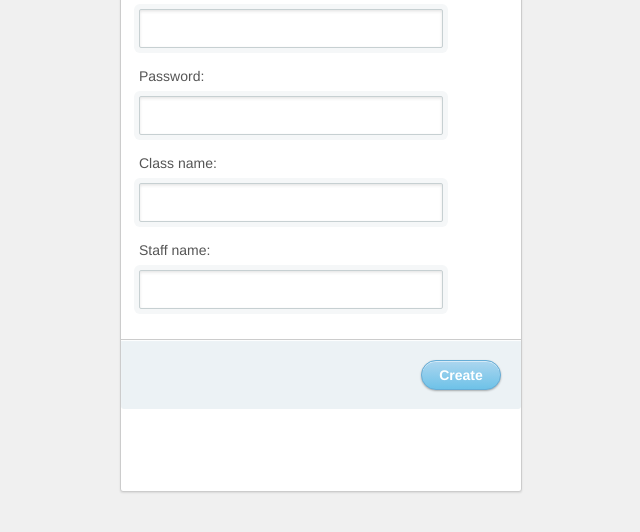
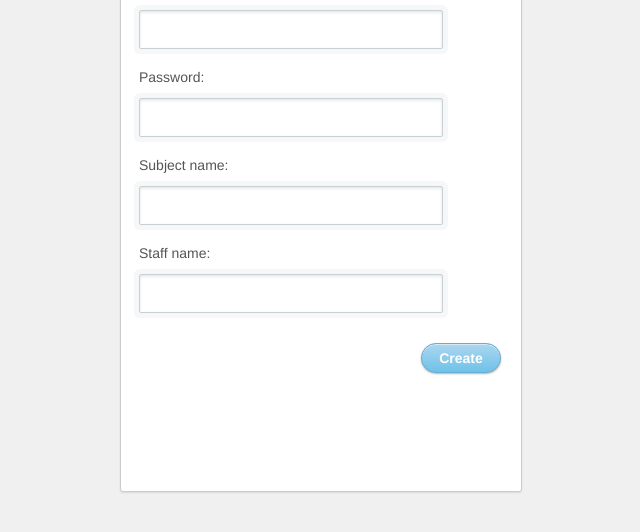
Before and after one commit to igokulganesh/R-WE, a plain HTML site: page create_class.html in a window 1280 px wide. Shown: the part 240-772 px from the top of the page, without its empty margins (350-990 px from the left). Drawn offline with Linux system fonts and the light colour scheme.

Commit message:
Update create_class.html

```diff
--- a/create_class.html
+++ b/create_class.html
@@ -1,11 +1,12 @@
-<!DOCTYPE html PUBLIC "-//W3C//DTD XHTML 1.0 Transitional//EN" "http://www.w3.org/TR/xhtml1/DTD/xhtml1-transitional.dtd">
-<html xmlns="http://www.w3.org/1999/xhtml">
+<!DOCTYPE html>
+
 <head>
 <meta http-equiv="Content-Type" content="text/html; charset=UTF-8" />
-<title>Untitled Document</title>
+<title>Signup Teachers</title>
 <style>
 /* Basics */
-html, body {
+html, body
+{
     width: 100%;
     height: 100%;
     font-family: "Helvetica Neue", Helvetica, sans-serif;
@@ -13,7 +14,9 @@ html, body {
     -webkit-font-smoothing: antialiased;
     background: #f0f0f0;
 }
-#container {
+
+#container
+{
     position: fixed;
     width: 400px;
     height: 600px;
@@ -143,13 +146,12 @@ input[type=submit]:active {
             <input type="text" id="username" name="username">
             <label for="password">Password:</label>
             <input type="password" id="password" name="password">
-            <label for="class_name">Class name:</label>
-            <input type="text" id="class_name" name="class_name">
+            <label for="SubjectName">Subject name:</label>
+            <input type="text" id="SubjectName" name="SubjectName">
             <label for="staff_name">Staff name:</label>
             <input type="text" id="staff_name" name="staff_name">
-            <div id="lower">
 
-                <input type="submit" value="Create">
+            <input type="submit" value="Create">
             </div><!--/ lower-->
         </form>
     </div><!--/ container-->
```
